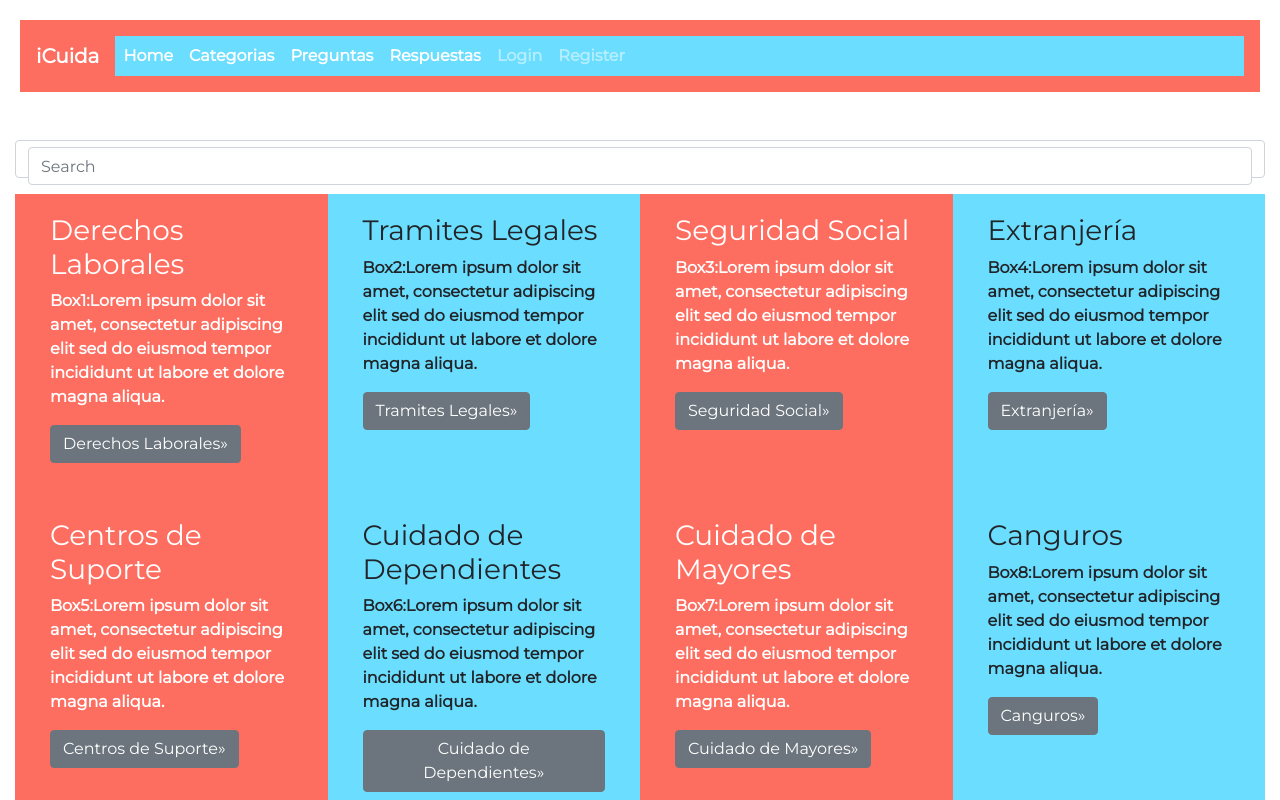
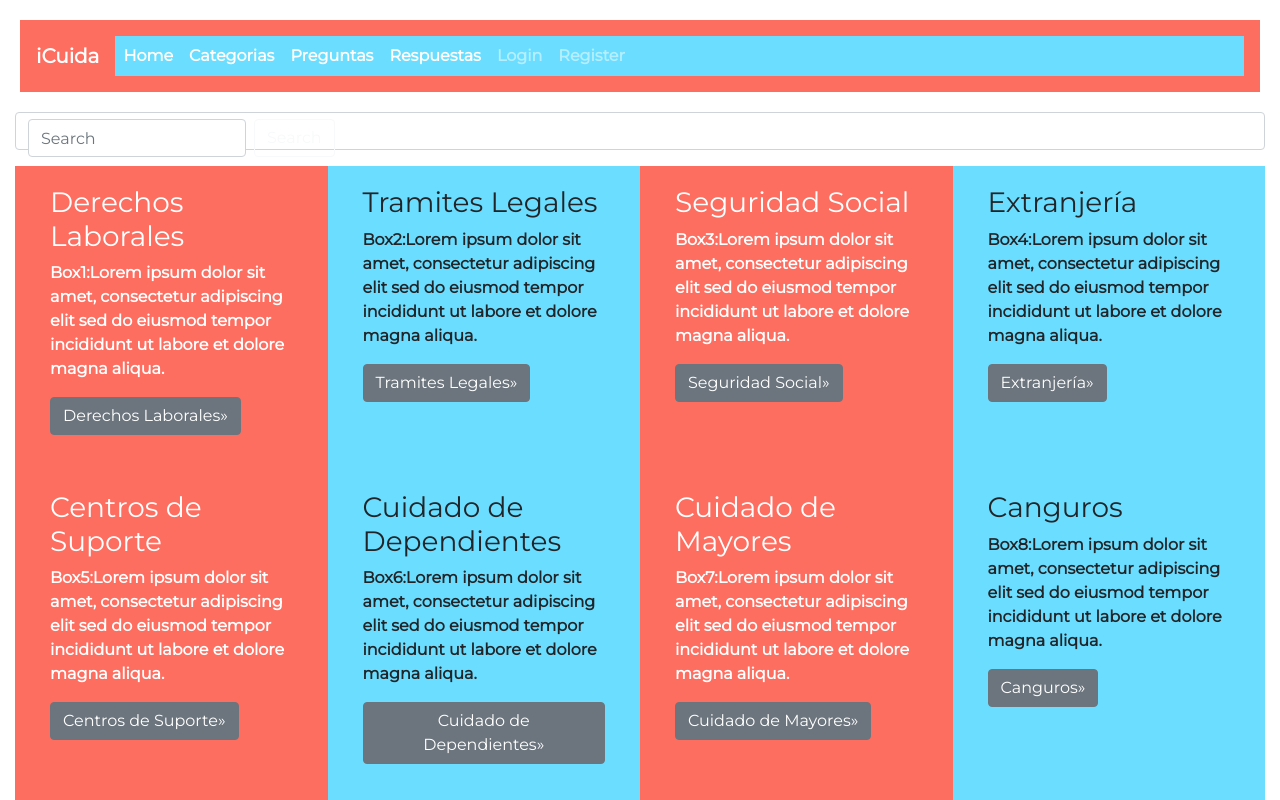
Before and after one commit to Iniciativa-Barcelona-Open-Data-I-iCuida/iCuida, a React (Create React App) app in the folder client/: page / in a window 1280 px wide. Shown: the top 800 px of the page. Built offline with nearby package versions, Linux system fonts and the light colour scheme; a web font is replaced by a local one.

Commit message:
fix search form

```diff
--- a/client/src/Component/Landing.js
+++ b/client/src/Component/Landing.js
@@ -7,16 +7,14 @@ export default class Landing extends Component {
             <React.Fragment>
             <main role="main">
             <div className="container-fluid">
-                <div className="jumbotron mt-5">
                     <div className="search-form">
                         <nav>
-                            <form className="form-inline">
-                            <div className="input-group">
-                            <input type="text" className="form-control" placeholder="Search"></input> </div>
+                            <form className="form-inline ml-auto">
+                            <input type="text" className="form-control mr-sm-2" placeholder="Search"></input>
+                            <button type="submit" className="btn btn-outline-light">Search</button>
                             </form>
                         </nav>
                     </div>
-                </div>
             </div>
             <div className="container-fluid mt-3">
                 <div className="card-group">
```
